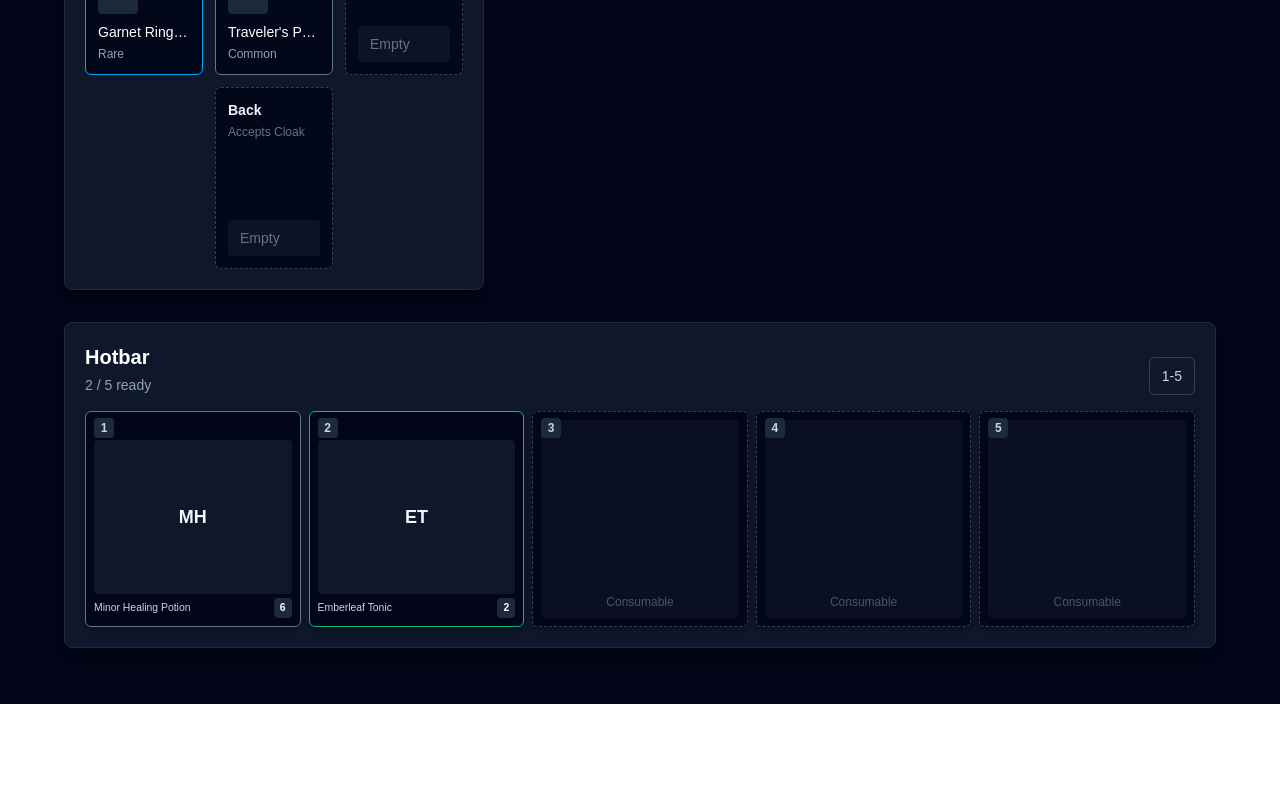
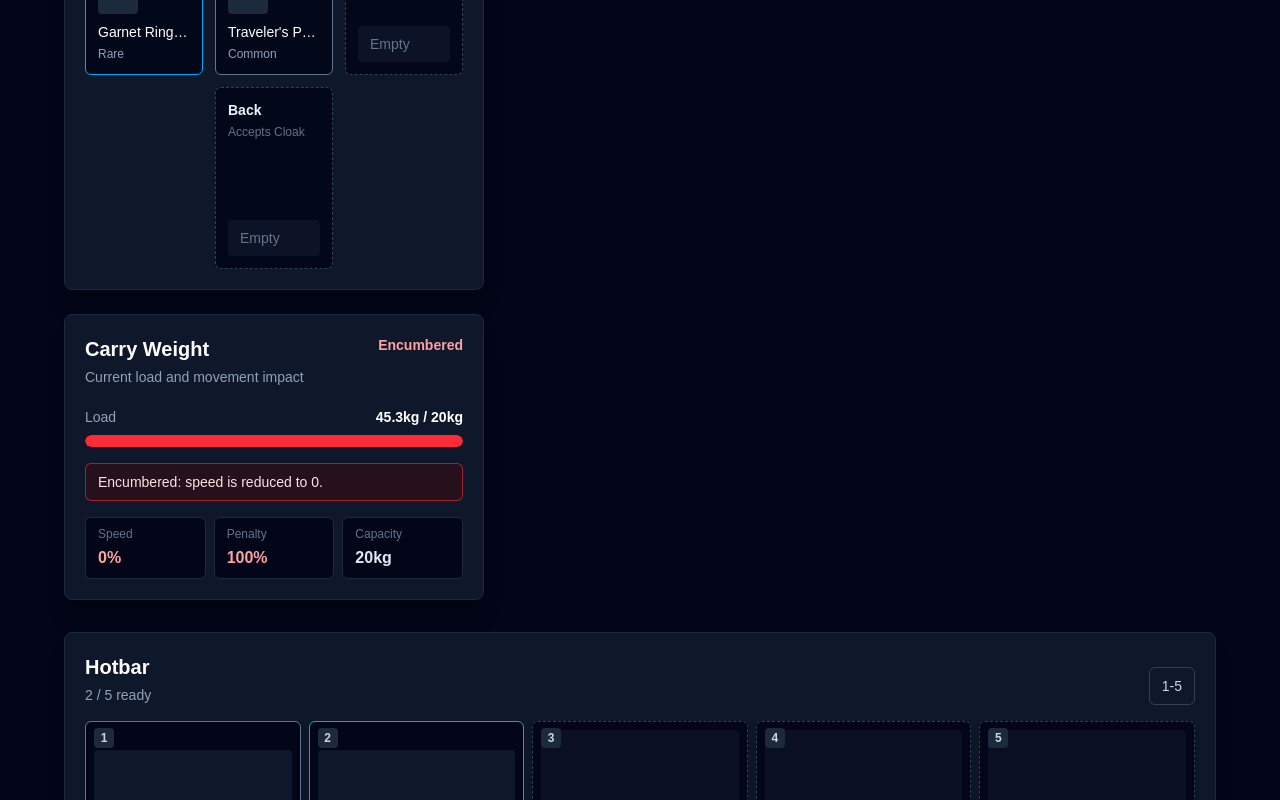
Before and after one commit to macroactive-intern/RPGInventorySystem, a Next.js app: page / in a window 1280 px wide. Shown: the part 916-1716 px from the top of the page. Before the commit the page ends 1620 px from the top, so only its background shows below. Built offline with nearby package versions, Linux system fonts and the light colour scheme.

Commit message:
Add carry weight panel

```diff
--- a/app/page.tsx
+++ b/app/page.tsx
@@ -2,6 +2,7 @@ import { BackpackGrid } from "@/components/inventory/BackpackGrid";
 import { EquipmentPanel } from "@/components/inventory/EquipmentPanel";
 import { Hotbar } from "@/components/inventory/Hotbar";
 import { InventoryDndProvider } from "@/components/inventory/InventoryDnd";
+import { WeightPanel } from "@/components/inventory/WeightPanel";
 
 export default function Home() {
   return (
@@ -27,7 +28,10 @@ export default function Home() {
         </section>
         <InventoryDndProvider>
           <div className="grid gap-6 lg:grid-cols-[minmax(320px,420px)_1fr]">
-            <EquipmentPanel />
+            <div className="flex flex-col gap-6">
+              <EquipmentPanel />
+              <WeightPanel />
+            </div>
             <BackpackGrid />
           </div>
           <Hotbar />
--- /dev/null
+++ b/components/inventory/WeightPanel.tsx
@@ -0,0 +1,128 @@
+"use client";
+
+import { calculateWeight } from "@/lib/inventoryLogic";
+import { useInventoryStore } from "@/store/inventoryStore";
+
+const MAX_WEIGHT_KG = 20;
+const WARNING_WEIGHT_KG = 15;
+
+export function WeightPanel() {
+  const backpack = useInventoryStore((state) => state.backpack);
+  const equipment = useInventoryStore((state) => state.equipment);
+  const currentWeight = calculateWeight(backpack, equipment);
+  const percentage = Math.min((currentWeight / MAX_WEIGHT_KG) * 100, 100);
+  const isEncumbered = currentWeight > MAX_WEIGHT_KG;
+  const isWarned = currentWeight > WARNING_WEIGHT_KG && !isEncumbered;
+  const speedPercent = getSpeedPercent(currentWeight);
+  const status = isEncumbered
+    ? "Encumbered"
+    : isWarned
+      ? "Heavy load"
+      : "Mobile";
+  const statusClass = isEncumbered
+    ? "text-red-300"
+    : isWarned
+      ? "text-orange-300"
+      : "text-emerald-300";
+  const progressClass = isEncumbered
+    ? "bg-red-500"
+    : isWarned
+      ? "bg-orange-400"
+      : "bg-emerald-400";
+
+  return (
+    <section
+      aria-labelledby="weight-heading"
+      className="rounded-lg border border-slate-800 bg-slate-900 p-5 shadow-xl shadow-black/20"
+    >
+      <div className="flex items-start justify-between gap-4">
+        <div>
+          <h2 className="text-xl font-semibold text-white" id="weight-heading">
+            Carry Weight
+          </h2>
+          <p className="mt-1 text-sm text-slate-400">
+            Current load and movement impact
+          </p>
+        </div>
+        <div className={`text-right text-sm font-semibold ${statusClass}`}>
+          {status}
+        </div>
+      </div>
+
+      <div className="mt-5">
+        <div className="mb-2 flex justify-between text-sm">
+          <span className="text-slate-400">Load</span>
+          <span className="font-semibold text-white">
+            {formatWeight(currentWeight)} / {MAX_WEIGHT_KG}kg
+          </span>
+        </div>
+        <div className="h-3 overflow-hidden rounded-full bg-slate-950">
+          <div
+            aria-hidden="true"
+            className={`h-full rounded-full transition-all ${progressClass}`}
+            style={{ width: `${percentage}%` }}
+          />
+        </div>
+      </div>
+
+      {(isWarned || isEncumbered) && (
+        <div
+          className={`mt-4 rounded-md border px-3 py-2 text-sm ${
+            isEncumbered
+              ? "border-red-500/60 bg-red-950/40 text-red-100"
+              : "border-orange-400/60 bg-orange-950/40 text-orange-100"
+          }`}
+        >
+          {isEncumbered
+            ? "Encumbered: speed is reduced to 0."
+            : `Heavy load: speed penalty ${100 - speedPercent}%.`}
+        </div>
+      )}
+
+      <div className="mt-4 grid grid-cols-3 gap-2 text-sm">
+        <DerivedStat label="Speed" value={`${speedPercent}%`} tone={statusClass} />
+        <DerivedStat
+          label="Penalty"
+          value={`${100 - speedPercent}%`}
+          tone={isWarned || isEncumbered ? statusClass : "text-slate-200"}
+        />
+        <DerivedStat label="Capacity" value={`${MAX_WEIGHT_KG}kg`} />
+      </div>
+    </section>
+  );
+}
+
+interface DerivedStatProps {
+  label: string;
+  tone?: string;
+  value: string;
+}
+
+function DerivedStat({
+  label,
+  tone = "text-slate-200",
+  value,
+}: DerivedStatProps) {
+  return (
+    <div className="rounded-md border border-slate-800 bg-slate-950 px-3 py-2">
+      <div className="text-xs text-slate-500">{label}</div>
+      <div className={`mt-1 text-base font-semibold ${tone}`}>{value}</div>
+    </div>
+  );
+}
+
+function getSpeedPercent(weight: number): number {
+  if (weight > MAX_WEIGHT_KG) {
+    return 0;
+  }
+
+  if (weight > WARNING_WEIGHT_KG) {
+    return Math.max(25, Math.round(100 - (weight - WARNING_WEIGHT_KG) * 10));
+  }
+
+  return 100;
+}
+
+function formatWeight(weight: number): string {
+  return `${weight.toFixed(1)}kg`;
+}
```
